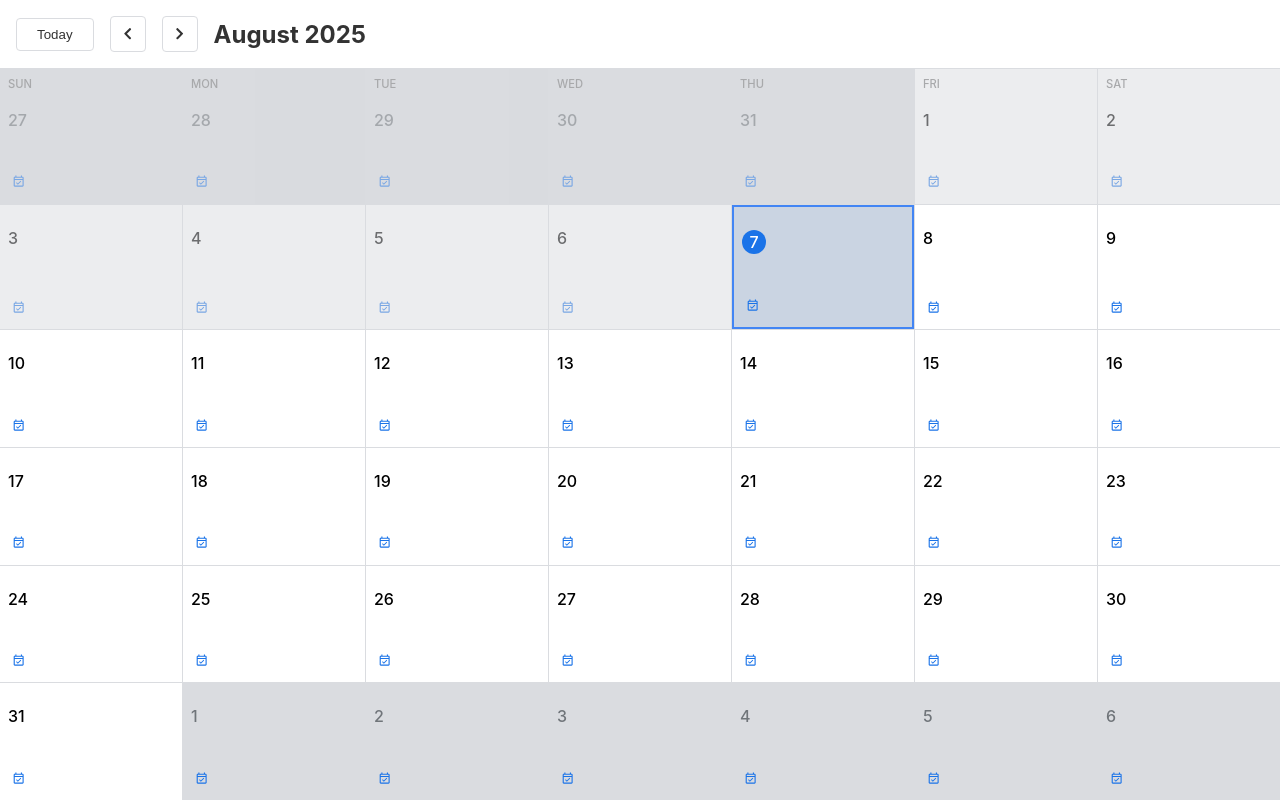
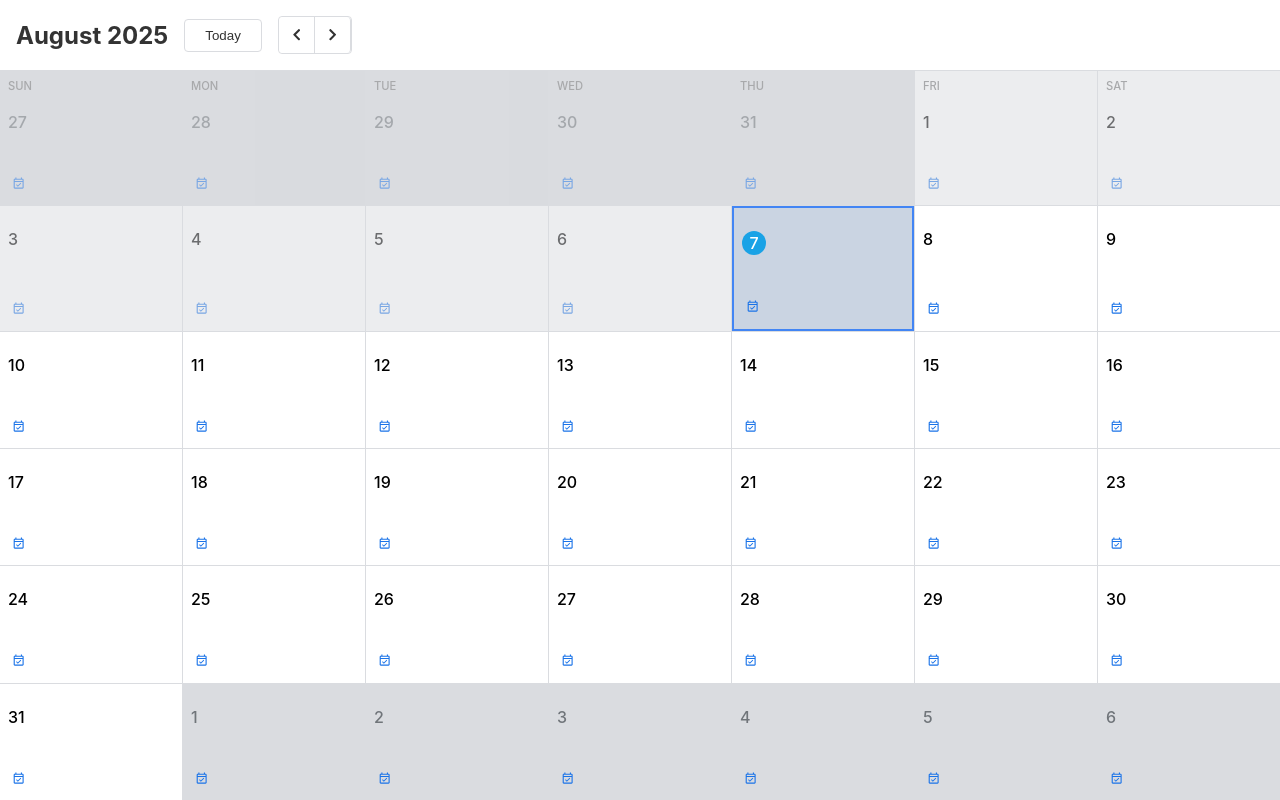
Before and after one commit to SantiagoYanezFerreiro/google-calendar-clone, a React (Vite) app: page / in a window 1280 px wide. Built offline with nearby package versions, Linux system fonts and the light colour scheme.

Commit message:
final touches required as per requirements fixed gap between controls, styling issues

```diff
--- a/src/components/Calendar.tsx
+++ b/src/components/Calendar.tsx
@@ -12,8 +12,8 @@ import {
 import { EventType } from "../types/eventTypes";
 import Day from "./Day";
 import OverflowModal from "./OverflowModal";
-import { FaChevronLeft, FaChevronRight } from "react-icons/fa";
 import "../styles.css";
+import { CalendarHeader } from "./CalendarHeader";
 
 interface CalendarProps {
   events: EventType[];
@@ -105,30 +105,12 @@ const Calendar: React.FC<CalendarProps> = ({
 
   return (
     <div className="calendar-container">
-      <header className="calendar-header">
-        <button
-          className="calendar-header-today"
-          onClick={() => setCurrentMonth(new Date())}
-          aria-label="Go to today"
-        >
-          Today
-        </button>
-        <button
-          onClick={() => setCurrentMonth(subMonths(currentMonth, 1))}
-          aria-label="Previous month"
-        >
-          <FaChevronLeft />
-        </button>
-        <button
-          onClick={() => setCurrentMonth(addMonths(currentMonth, 1))}
-          aria-label="Next month"
-        >
-          <FaChevronRight />
-        </button>
-        <h2 className="calendar-header-month">
-          {format(currentMonth, "MMMM yyyy")}
-        </h2>
-      </header>
+      <CalendarHeader
+        currentMonth={currentMonth}
+        onTodayClick={() => setCurrentMonth(new Date())}
+        onPreviousMonth={() => setCurrentMonth(subMonths(currentMonth, 1))}
+        onNextMonth={() => setCurrentMonth(addMonths(currentMonth, 1))}
+      />
 
       <div className="calendar-grid">
         {days.map((day, index) => {
--- a/src/components/CalendarHeader.tsx
+++ b/src/components/CalendarHeader.tsx
@@ -25,7 +25,6 @@ export const CalendarHeader = memo(
           Today
         </button>
         <div className="calendar-controls">
-          <div className="calendar-control-container">
           <button
             onClick={onPreviousMonth}
             aria-label="Previous Month"
@@ -42,7 +41,6 @@ export const CalendarHeader = memo(
           </button>
         </div>
       </div>
-      </div>
     );
   }
 );
--- a/src/components/Event.tsx
+++ b/src/components/Event.tsx
@@ -11,7 +11,7 @@ interface EventProps {
 const Event: React.FC<EventProps> = ({ event, onClick }) => {
   return (
     <div
-      className="event"
+      className={`event ${event.allDay ? "all-day-event" : "timed-event"}`}
       style={{ backgroundColor: event.color }}
       role="button"
       tabIndex={0}
--- a/src/components/OverflowModal.tsx
+++ b/src/components/OverflowModal.tsx
@@ -44,7 +44,7 @@ const OverflowModal: React.FC<OverflowModalProps> = ({
             <div
               className="overflow-event"
               key={index}
-              style={{ backgroundColor: "red" }} // Add color indicator
+              style={{ backgroundColor: event.color }}
               onClick={() => onEventClick(event)}
               role="button"
               tabIndex={0}
--- a/src/styles.css
+++ b/src/styles.css
@@ -169,7 +169,11 @@ button:hover {
 
 /* Add back the .calendar-day.today .day-number rule for proper today styling */
 .calendar-day.today .day-number {
-  background-color: #1a73e8;
+  background-color: hsl(
+    200,
+    80%,
+    50%
+  ); /* Today's Day Text Background as per requirements */
   color: white;
   border-radius: 50%;
   width: 24px;
@@ -200,7 +204,6 @@ button:hover {
 }
 
 .event {
-  color: white; /* All day events should have white text */
   padding: 2px 6px;
   margin-bottom: 2px;
   border-radius: 3px;
@@ -211,9 +214,14 @@ button:hover {
   white-space: nowrap;
 }
 
-/* Add specific styling for timed events */
+/* All day events have white text */
+.event.all-day-event {
+  color: white;
+}
+
+/* Timed events have darker text */
 .event.timed-event {
-  color: #777; /* Timed events should have darker text as per requirements */
+  color: #777;
 }
 
 .event:hover {
```
Lines whose indentation alone changed are shown as unchanged.
